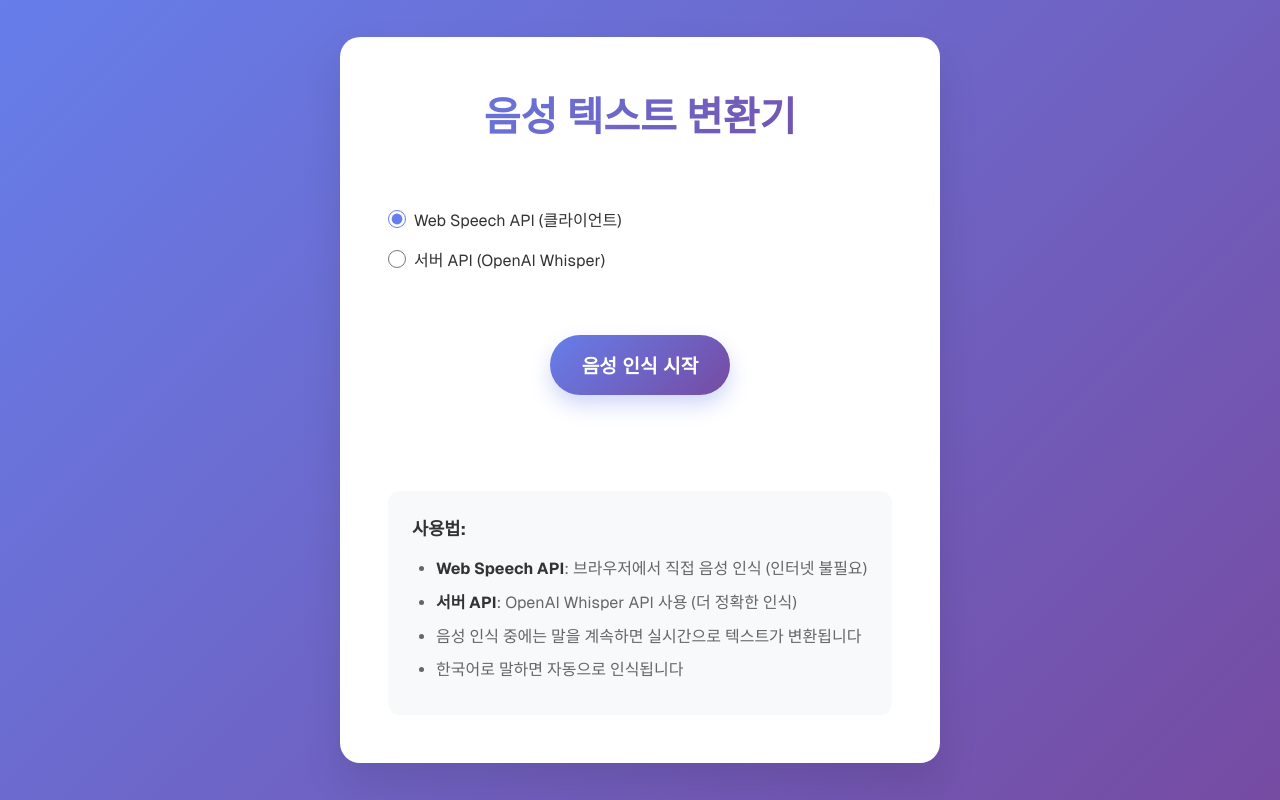
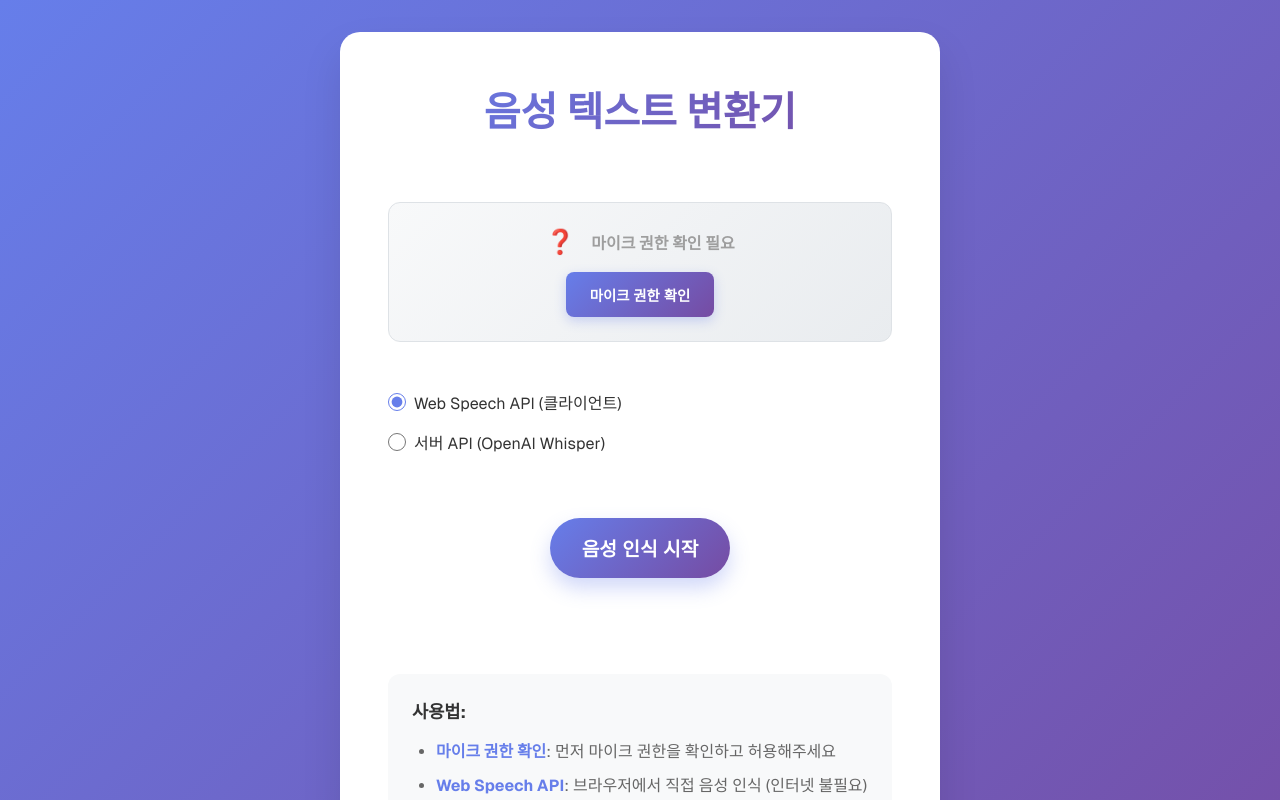
Before and after one commit to ipadorusa/audio-chat, a Next.js app: page / in a window 1280 px wide. Shown: the top 800 px of the page. Built offline with nearby package versions, Linux system fonts and the light colour scheme.

Commit message:
feat: audio check

```diff
--- a/src/app/page.module.css
+++ b/src/app/page.module.css
@@ -383,5 +383,120 @@ a.secondary {
 }
 
 .info strong {
-  color: #333;
+  color: #667eea;
 }
+
+/* 마이크 상태 확인 섹션 */
+.micStatus {
+  display: flex;
+  flex-direction: column;
+  align-items: center;
+  gap: 1rem;
+  padding: 1.5rem;
+  background: linear-gradient(135deg, #f8f9fa 0%, #e9ecef 100%);
+  border-radius: 12px;
+  border: 1px solid #dee2e6;
+  margin-bottom: 1rem;
+}
+
+.micStatusInfo {
+  display: flex;
+  align-items: center;
+  justify-content: center;
+  gap: 0.5rem;
+  font-size: 1rem;
+}
+
+.micCheckButton {
+  background: linear-gradient(135deg, #667eea 0%, #764ba2 100%);
+  color: white;
+  border: none;
+  padding: 0.75rem 1.5rem;
+  border-radius: 8px;
+  font-size: 0.9rem;
+  font-weight: 600;
+  cursor: pointer;
+  transition: all 0.3s ease;
+  box-shadow: 0 4px 12px rgba(102, 126, 234, 0.3);
+}
+
+.micCheckButton:hover:not(:disabled) {
+  transform: translateY(-2px);
+  box-shadow: 0 6px 16px rgba(102, 126, 234, 0.4);
+}
+
+.micCheckButton:disabled {
+  opacity: 0.6;
+  cursor: not-allowed;
+  transform: none;
+}
+
+/* 오디오 레벨 표시 */
+.audioLevel {
+  display: flex;
+  flex-direction: column;
+  align-items: center;
+  gap: 0.5rem;
+  padding: 1rem;
+  background: linear-gradient(135deg, #e3f2fd 0%, #bbdefb 100%);
+  border-radius: 12px;
+  border: 1px solid #90caf9;
+}
+
+.audioLevelBar {
+  width: 100%;
+  height: 20px;
+  background: #e0e0e0;
+  border-radius: 10px;
+  overflow: hidden;
+  position: relative;
+  box-shadow: inset 0 2px 4px rgba(0, 0, 0, 0.1);
+}
+
+.audioLevelFill {
+  height: 100%;
+  background: linear-gradient(
+    90deg,
+    #4caf50 0%,
+    #8bc34a 50%,
+    #ffc107 75%,
+    #ff5722 100%
+  );
+  border-radius: 10px;
+  transition: width 0.1s ease;
+  box-shadow: 0 0 8px rgba(76, 175, 80, 0.5);
+}
+
+.audioLevelText {
+  font-size: 0.9rem;
+  font-weight: 600;
+  color: #1976d2;
+}
+
+/* 반응형 디자인 */
+@media (max-width: 600px) {
+  .micStatus {
+    padding: 1rem;
+  }
+
+  .micStatusInfo {
+    font-size: 0.9rem;
+  }
+
+  .micCheckButton {
+    padding: 0.6rem 1.2rem;
+    font-size: 0.8rem;
+  }
+
+  .audioLevel {
+    padding: 0.8rem;
+  }
+
+  .audioLevelBar {
+    height: 16px;
+  }
+
+  .audioLevelText {
+    font-size: 0.8rem;
+  }
+}
--- a/src/app/page.tsx
+++ b/src/app/page.tsx
@@ -1,6 +1,6 @@
 'use client';
 
-import { useState, useRef } from 'react';
+import { useState, useRef, useEffect } from 'react';
 import styles from './page.module.css';
 
 export default function Home() {
@@ -8,7 +8,84 @@ export default function Home() {
   const [transcribedText, setTranscribedText] = useState('');
   const [error, setError] = useState('');
   const [useWebSpeechAPI, setUseWebSpeechAPI] = useState(true);
+  const [micStatus, setMicStatus] = useState<'unknown' | 'granted' | 'denied' | 'checking'>('unknown');
+  const [audioLevel, setAudioLevel] = useState(0);
   const recognitionRef = useRef<SpeechRecognition | null>(null);
+  const audioContextRef = useRef<AudioContext | null>(null);
+  const analyserRef = useRef<AnalyserNode | null>(null);
+  const microphoneRef = useRef<MediaStreamAudioSourceNode | null>(null);
+  const animationFrameRef = useRef<number | null>(null);
+
+  // 마이크 권한 확인
+  const checkMicrophonePermission = async () => {
+    try {
+      setMicStatus('checking');
+      const stream = await navigator.mediaDevices.getUserMedia({ audio: true });
+      setMicStatus('granted');
+      stream.getTracks().forEach(track => track.stop()); // 권한 확인 후 스트림 해제
+    } catch (err) {
+      console.error('마이크 권한 오류:', err);
+      setMicStatus('denied');
+    }
+  };
+
+  // 오디오 레벨 모니터링 시작
+  const startAudioLevelMonitoring = async () => {
+    try {
+      const stream = await navigator.mediaDevices.getUserMedia({ audio: true });
+
+      audioContextRef.current = new AudioContext();
+      analyserRef.current = audioContextRef.current.createAnalyser();
+      analyserRef.current.fftSize = 256;
+
+      microphoneRef.current = audioContextRef.current.createMediaStreamSource(stream);
+      microphoneRef.current.connect(analyserRef.current);
+
+      const bufferLength = analyserRef.current.frequencyBinCount;
+      const dataArray = new Uint8Array(bufferLength);
+
+      const updateAudioLevel = () => {
+        if (analyserRef.current) {
+          analyserRef.current.getByteFrequencyData(dataArray);
+          const average = dataArray.reduce((a, b) => a + b) / bufferLength;
+          setAudioLevel(average);
+          animationFrameRef.current = requestAnimationFrame(updateAudioLevel);
+        }
+      };
+
+      updateAudioLevel();
+    } catch (err) {
+      console.error('오디오 레벨 모니터링 오류:', err);
+      setError('마이크에 접근할 수 없습니다.');
+    }
+  };
+
+  // 오디오 레벨 모니터링 중지
+  const stopAudioLevelMonitoring = () => {
+    if (animationFrameRef.current) {
+      cancelAnimationFrame(animationFrameRef.current);
+      animationFrameRef.current = null;
+    }
+
+    if (microphoneRef.current) {
+      microphoneRef.current.disconnect();
+      microphoneRef.current = null;
+    }
+
+    if (audioContextRef.current) {
+      audioContextRef.current.close();
+      audioContextRef.current = null;
+    }
+
+    setAudioLevel(0);
+  };
+
+  // 컴포넌트 언마운트 시 정리
+  useEffect(() => {
+    return () => {
+      stopAudioLevelMonitoring();
+    };
+  }, []);
 
   // Web Speech API 지원 확인
   const isWebSpeechSupported = () => {
@@ -35,6 +112,8 @@ export default function Home() {
         setIsRecording(true);
         setError('');
         setTranscribedText('');
+        // 음성 인식 시작 시 오디오 레벨 모니터링도 시작
+        startAudioLevelMonitoring();
       };
 
       recognition.onresult = (event: SpeechRecognitionEvent) => {
@@ -57,10 +136,12 @@ export default function Home() {
         console.error('음성 인식 오류:', event.error);
         setError(`음성 인식 오류: ${event.error}`);
         setIsRecording(false);
+        stopAudioLevelMonitoring();
       };
 
       recognition.onend = () => {
         setIsRecording(false);
+        stopAudioLevelMonitoring();
       };
 
       recognitionRef.current = recognition;
@@ -77,6 +158,7 @@ export default function Home() {
       recognitionRef.current.stop();
       recognitionRef.current = null;
     }
+    stopAudioLevelMonitoring();
   };
 
   // 녹음 시작/중지 통합 함수
@@ -105,10 +187,59 @@ export default function Home() {
     setTranscribedText('');
   };
 
+  // 마이크 상태에 따른 아이콘과 텍스트
+  const getMicStatusDisplay = () => {
+    switch (micStatus) {
+      case 'granted':
+        return { icon: '🎤', text: '마이크 권한 허용됨', color: '#4CAF50' };
+      case 'denied':
+        return { icon: '🚫', text: '마이크 권한 거부됨', color: '#F44336' };
+      case 'checking':
+        return { icon: '⏳', text: '마이크 권한 확인 중...', color: '#FF9800' };
+      default:
+        return { icon: '❓', text: '마이크 권한 확인 필요', color: '#9E9E9E' };
+    }
+  };
+
+  const micStatusDisplay = getMicStatusDisplay();
+
   return (
     <div className={styles.page}>
       <main className={styles.main}>
         <h1 className={styles.title}>음성 텍스트 변환기</h1>
+
+        {/* 마이크 상태 확인 섹션 */}
+        <div className={styles.micStatus}>
+          <div className={styles.micStatusInfo}>
+            <span style={{ fontSize: '24px', marginRight: '8px' }}>{micStatusDisplay.icon}</span>
+            <span style={{ color: micStatusDisplay.color, fontWeight: 'bold' }}>
+              {micStatusDisplay.text}
+            </span>
+          </div>
+
+          <button
+            onClick={checkMicrophonePermission}
+            className={styles.micCheckButton}
+            disabled={micStatus === 'checking'}
+          >
+            {micStatus === 'checking' ? '확인 중...' : '마이크 권한 확인'}
+          </button>
+        </div>
+
+        {/* 오디오 레벨 표시 */}
+        {isRecording && (
+          <div className={styles.audioLevel}>
+            <div className={styles.audioLevelBar}>
+              <div
+                className={styles.audioLevelFill}
+                style={{ width: `${(audioLevel / 255) * 100}%` }}
+              />
+            </div>
+            <span className={styles.audioLevelText}>
+              오디오 레벨: {Math.round((audioLevel / 255) * 100)}%
+            </span>
+          </div>
+        )}
 
         <div className={styles.options}>
           <label className={styles.option}>
@@ -173,10 +304,12 @@ export default function Home() {
         <div className={styles.info}>
           <h4>사용법:</h4>
           <ul>
+            <li><strong>마이크 권한 확인</strong>: 먼저 마이크 권한을 확인하고 허용해주세요</li>
             <li><strong>Web Speech API</strong>: 브라우저에서 직접 음성 인식 (인터넷 불필요)</li>
             <li><strong>서버 API</strong>: OpenAI Whisper API 사용 (더 정확한 인식)</li>
             <li>음성 인식 중에는 말을 계속하면 실시간으로 텍스트가 변환됩니다</li>
             <li>한국어로 말하면 자동으로 인식됩니다</li>
+            <li>오디오 레벨을 통해 마이크가 제대로 작동하는지 확인할 수 있습니다</li>
           </ul>
         </div>
       </main>
```
